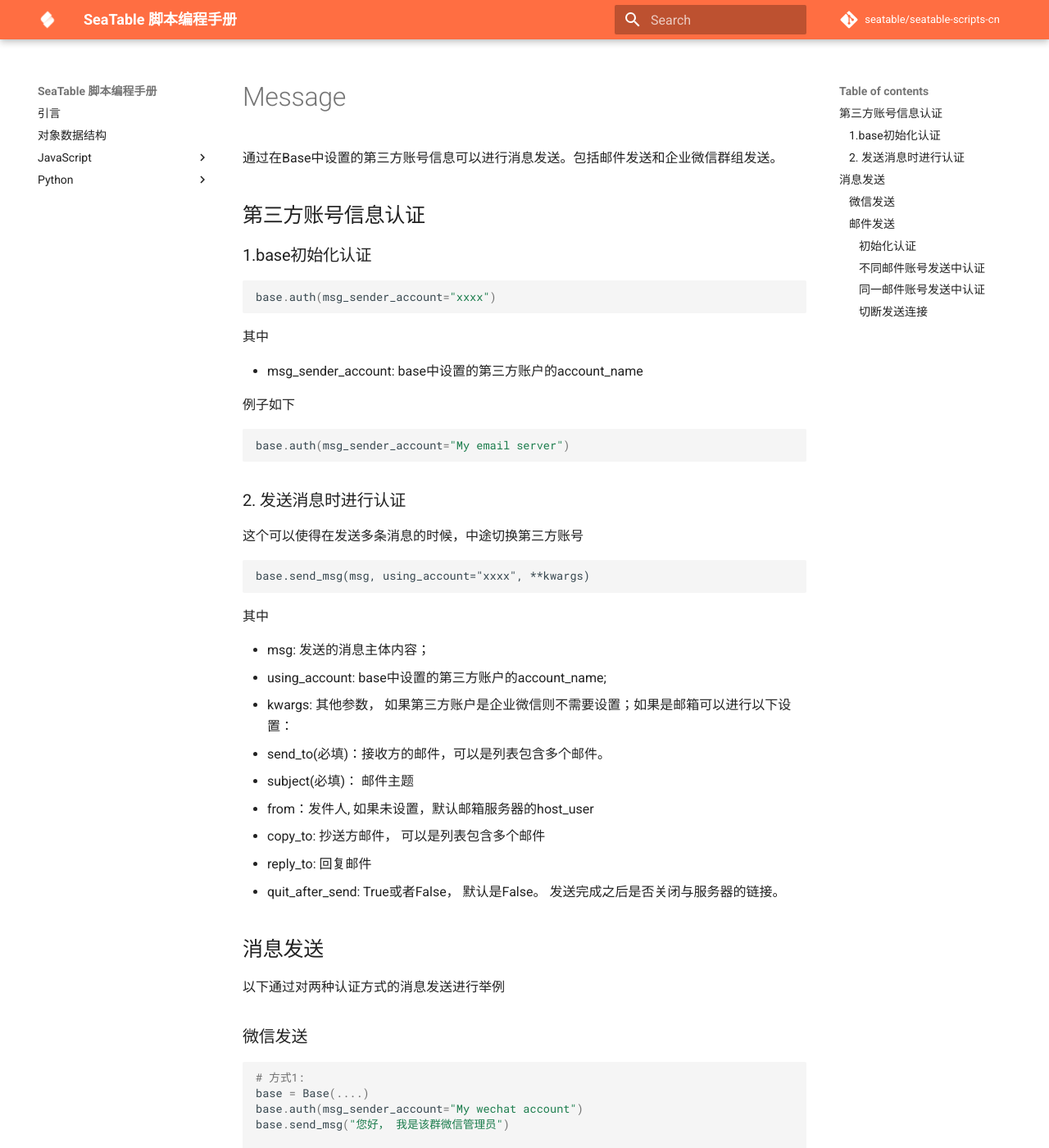
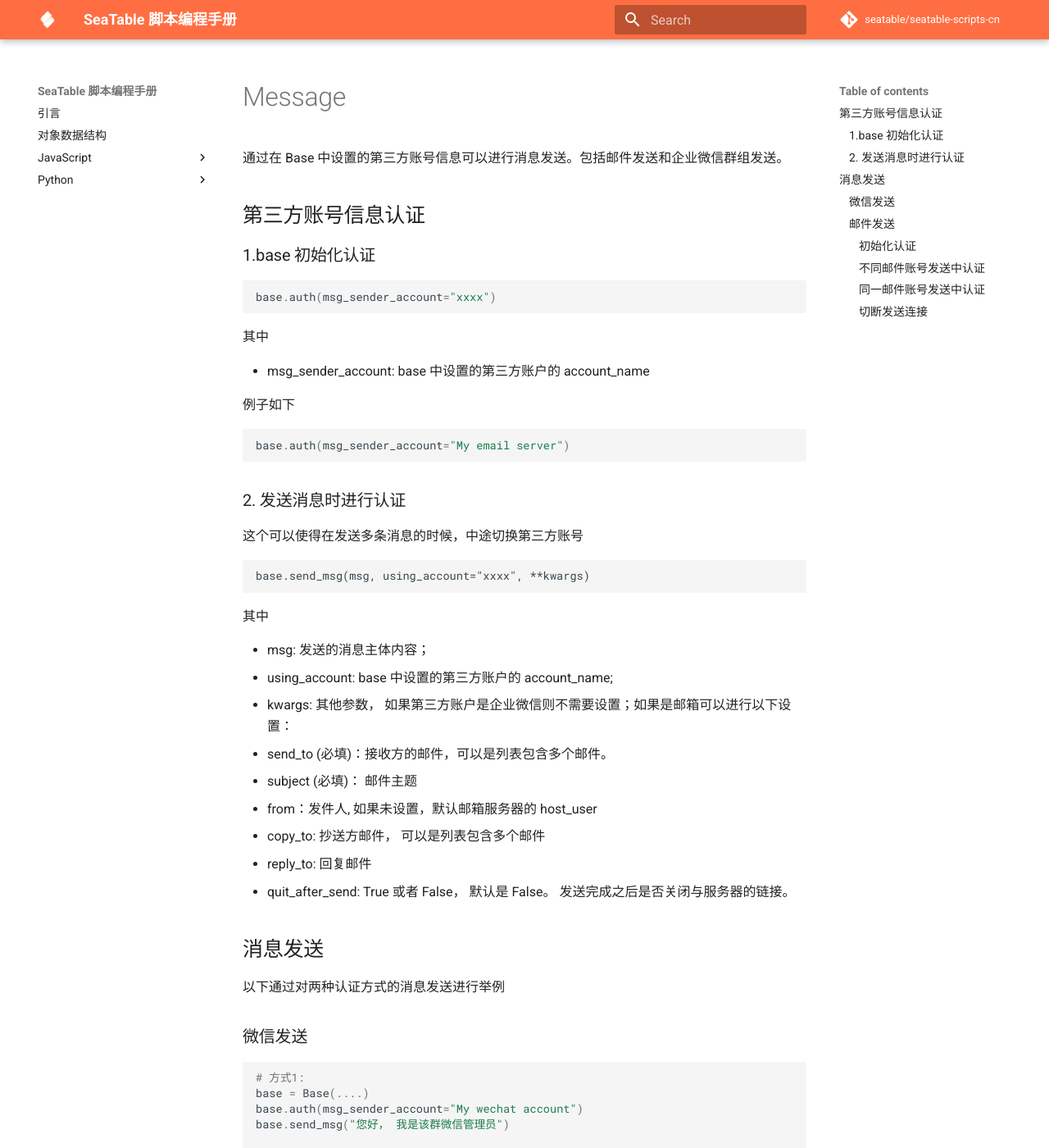
Before and after one commit to seatable/seatable-scripts-cn, an MkDocs documentation site: the page built from manual/python/message.md, in a window 1280 px wide and 1400 px high. Shown: the whole window at 82% size. Built offline with MkDocs 1.6.1 and Material for MkDocs 9.7.7, drawn with Linux system fonts in a browser that asks for light colours; comment, search, counter and statistics services are not loaded; some of the changed text lies outside the part shown.

````diff
--- a/manual/python/message.md
+++ b/manual/python/message.md
@@ -1,10 +1,10 @@
 # Message
 
-通过在Base中设置的第三方账号信息可以进行消息发送。包括邮件发送和企业微信群组发送。
+通过在 Base 中设置的第三方账号信息可以进行消息发送。包括邮件发送和企业微信群组发送。
 
 ## 第三方账号信息认证
 
-### 1.base初始化认证
+### 1.base 初始化认证
 
 ```python
 base.auth(msg_sender_account="xxxx")
@@ -12,7 +12,7 @@ base.auth(msg_sender_account="xxxx")
 
 其中
 
-* msg_sender_account: base中设置的第三方账户的account_name
+* msg_sender_account: base 中设置的第三方账户的 account_name
 
 例子如下
 
@@ -31,14 +31,14 @@ base.send_msg(msg, using_account="xxxx", **kwargs)
 其中
 
 * msg: 发送的消息主体内容；
-* using_account: base中设置的第三方账户的account_name;
+* using_account: base 中设置的第三方账户的 account_name;
 * kwargs: 其他参数， 如果第三方账户是企业微信则不需要设置；如果是邮箱可以进行以下设置：
-  * send_to(必填)：接收方的邮件，可以是列表包含多个邮件。
-  * subject(必填)： 邮件主题
-  * from：发件人, 如果未设置，默认邮箱服务器的host_user
+  * send_to (必填)：接收方的邮件，可以是列表包含多个邮件。
+  * subject  (必填)： 邮件主题
+  * from：发件人, 如果未设置，默认邮箱服务器的 host_user
   * copy_to: 抄送方邮件， 可以是列表包含多个邮件
   * reply_to: 回复邮件
-  * quit_after_send: True或者False， 默认是False。 发送完成之后是否关闭与服务器的链接。
+  * quit_after_send: True 或者 False， 默认是 False。 发送完成之后是否关闭与服务器的链接。
 
 ## 消息发送
 
@@ -58,7 +58,7 @@ base.send_msg("您好， 我是该群微信管理员", using_account="My wechat
 
 ### 邮件发送
 
-邮件发送机制中需要建立smtp的链接， 这个比较耗时(5秒左右)，因此，我们在进行账号认证的时候，就把该连接进行建立，然后可以用此连接进行邮件发送.
+邮件发送机制中需要建立 smtp 的链接， 这个比较耗时(5秒左右)，因此，我们在进行账号认证的时候，就把该连接进行建立，然后可以用此连接进行邮件发送.
 
 #### 初始化认证
 
@@ -76,7 +76,7 @@ base.send_msg(
 
 #### 不同邮件账号发送中认证
 
-例如使用“My email account1”和“My email account2”分别进行邮件发送。
+例如使用 “My email account1” 和 “My email account2” 分别进行邮件发送。
 
 ```python
 base.send_msg(
@@ -98,7 +98,7 @@ base.send_msg(
 
 #### 同一邮件账号发送中认证
 
-若只使用同一个邮件账号,如“My email account”， 只需要在发送的第一次进行认证，传递using_account参数即可
+若只使用同一个邮件账号,如 “My email account”， 只需要在发送的第一次进行认证，传递 using_account 参数即可
 
 ```python
 base.send_msg(
@@ -121,13 +121,13 @@ base.send_msg(...)
 
 #### 切断发送连接
 
-一般在邮件发送完成之后需要切断smtp连接, 同样有两种方式
+一般在邮件发送完成之后需要切断 smtp 连接, 同样有两种方式
 
 ```python
 # 方式1
 base.msq_quit()
 
-# 方式2 发送完最后一条消息之后传递quit_after_send参数
+# 方式2 发送完最后一条消息之后传递 quit_after_send 参数
 base.send_msg(
 	....,
   quit_after_send=True
````
